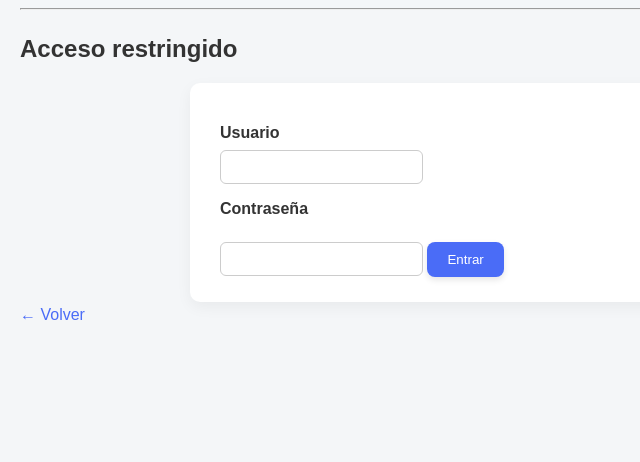
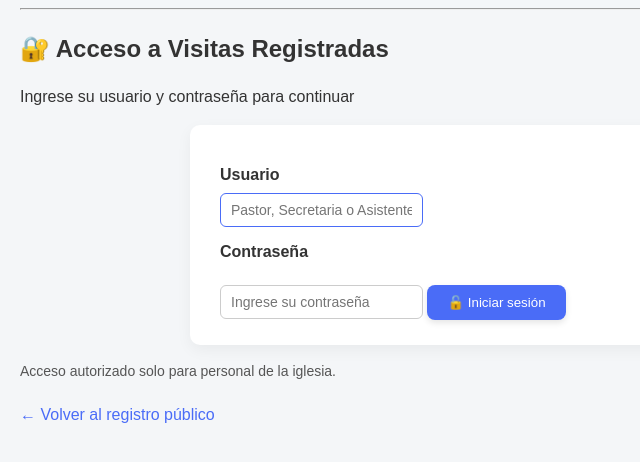
Before and after one commit to francis7077/visitas-iglesia, a Flask app: page /login in a window 1280 px wide. Shown: the part 46-508 px from the top of the page, without its empty margins (0-640 px from the left). Run offline with Flask 3, Linux system fonts and the light colour scheme; some libraries are stand-ins or nearby versions.

Commit message:
Mejora visual y seguridad del login

```diff
--- a/templates/login.html
+++ b/templates/login.html
@@ -1,22 +1,31 @@
 {% extends "base.html" %}
 {% block contenido %}
 
-<h2>Acceso restringido</h2>
+<h2>🔐 Acceso a Visitas Registradas</h2>
+<p>Ingrese su usuario y contraseña para continuar</p>
 
 {% if error %}
-<p style="color:red">{{ error }}</p>
+    <div style="color:#b00020; background:#ffe5e5; padding:10px; border-radius:5px; margin-bottom:10px;">
+        {{ error }}
+    </div>
 {% endif %}
 
-<form method="post">
+<form method="post" class="form-login">
+
     <label>Usuario</label>
-    <input type="text" name="usuario" required>
+    <input type="text" name="usuario" placeholder="Pastor, Secretaria o Asistente" required autofocus>
 
     <label>Contraseña</label>
-    <input type="password" name="clave" required>
+    <input type="password" name="clave" placeholder="Ingrese su contraseña" required>
 
-    <button>Entrar</button>
+    <button type="submit">🔓 Iniciar sesión</button>
+
 </form>
 
-<a href="/">← Volver</a>
+<p style="margin-top:15px; font-size:14px; color:#555;">
+    Acceso autorizado solo para personal de la iglesia.
+</p>
+
+<a href="/" style="display:block; margin-top:20px;">← Volver al registro público</a>
 
 {% endblock %}
```
